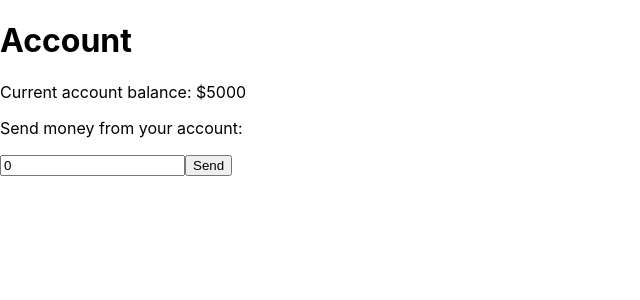
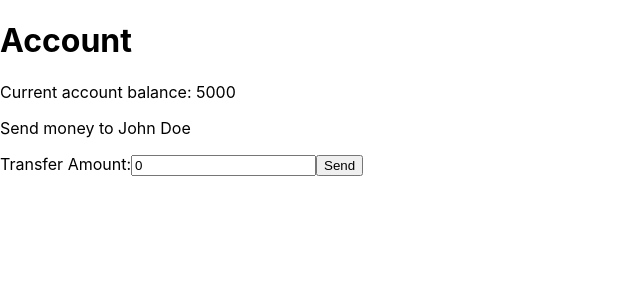
Before and after one commit to georgepapagapitos/react-testing, a React (Create React App) app: page / in a window 1280 px wide. Shown: the top 300 px of the page, without its empty margins (0-640 px from the left). Built offline with nearby package versions, Linux system fonts and the light colour scheme.

Commit message:
set up tests

```diff
--- a/src/App.jsx
+++ b/src/App.jsx
@@ -1,6 +1,6 @@
 import { useState } from "react";
 
-export default function App() {
+export default function App({ transferToPerson }) {
 
   const [accountBalance, setAccountBalance] = useState(5000);
   const [transferAmount, setTransferAmount] = useState(0);
@@ -11,16 +11,17 @@ export default function App() {
     setTimeout(() => {
       setAccountBalance((prev) => prev - transferAmount);
       setTransferAmount(0);
-    }, 2000);
+    }, 200);
   };
 
   return (
     <>
       <h1>Account</h1>
-      <p>Current account balance: ${accountBalance}</p>
-      <p>Send money from your account:</p>
+      <p>Current account balance: {accountBalance}</p>
+      <p>Send money to {transferToPerson}</p>
       <form onSubmit={onSubmit}>
-        <input min="0" type="number" value={transferAmount} onChange={(e) => setTransferAmount(e.target.value)} />
+        <label htmlFor="transferAmount">Transfer Amount:</label>
+        <input id="transferAmount" min="0" type="number" value={transferAmount} onChange={(e) => setTransferAmount(e.target.value)} />
         <button type="submit">Send</button>
       </form>
     </>
--- a/src/index.js
+++ b/src/index.js
@@ -6,7 +6,7 @@ import reportWebVitals from './reportWebVitals';
 
 ReactDOM.render(
   <React.StrictMode>
-    <App />
+    <App transferToPerson="John Doe" />
   </React.StrictMode>,
   document.getElementById('root')
 );
```
Also changed, not shown: 1 other file (tests, documents, lock files or other folders).
